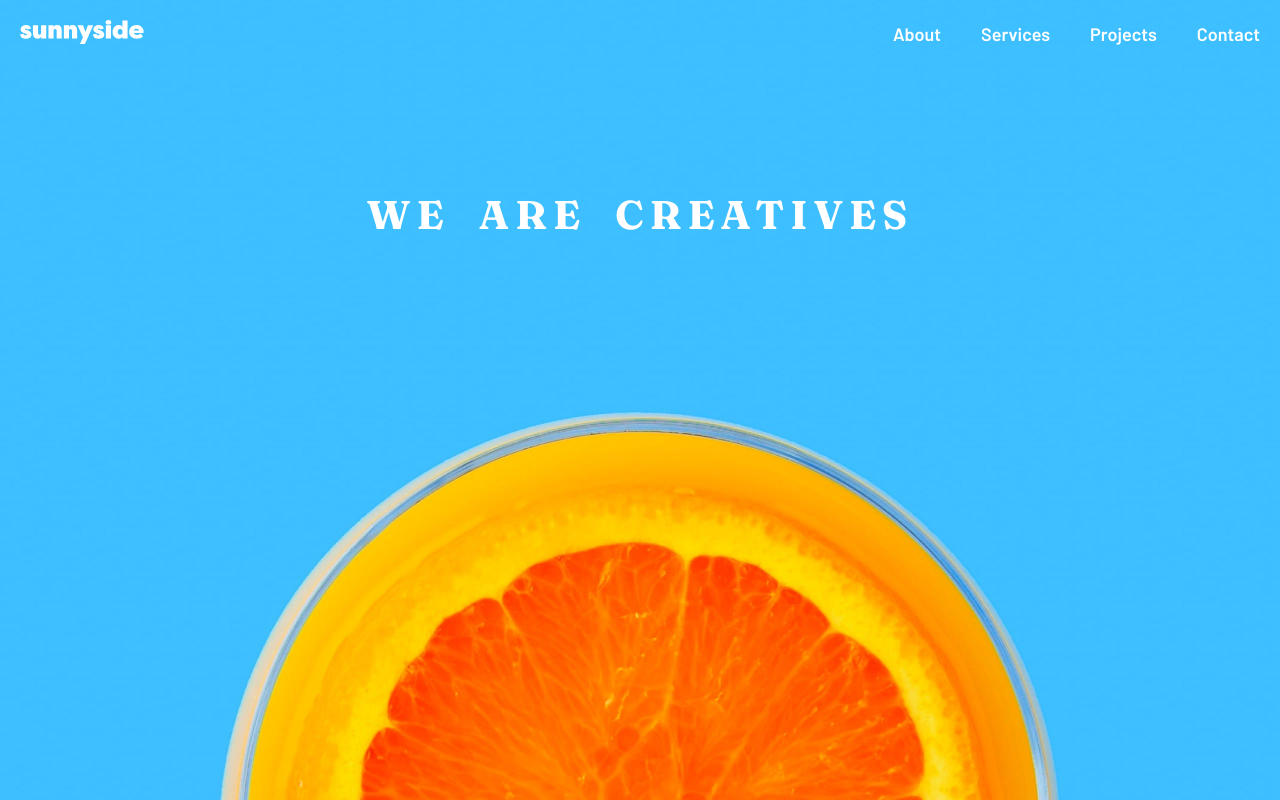
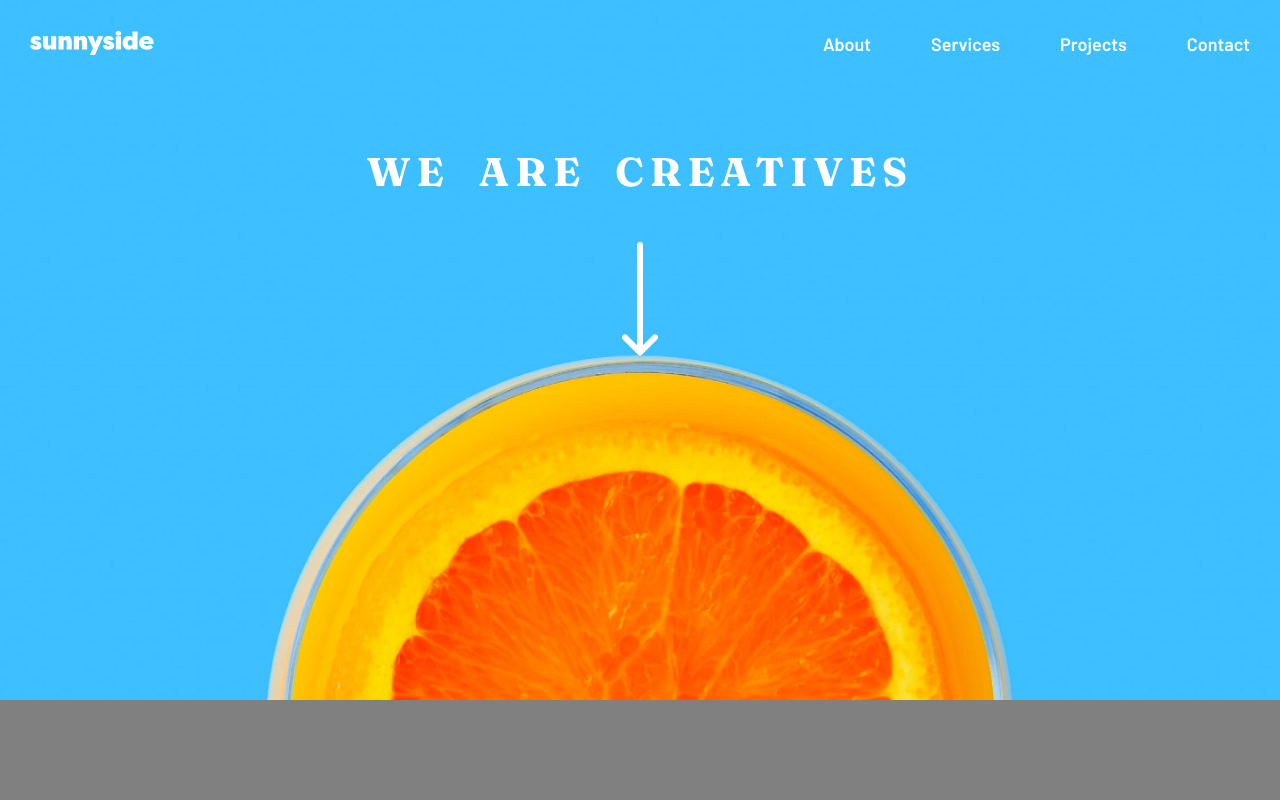
Before and after one commit to rudyjm3/sunnyside-agency-landing-page, a plain HTML site: page index.html in a window 1280 px wide. Drawn offline with Linux system fonts and the light colour scheme.

Commit message:
header section styling updated.

```diff
--- a/css/styles.css
+++ b/css/styles.css
@@ -3,6 +3,8 @@
 
 
 body{
+   display: flex;
+   justify-content: center;
    font-size: 18px;
    background-color: grey;
 }
@@ -14,8 +16,8 @@ body{
 /*== HEADER STYLING ==*/
 #header{
    width: 100%;
-   max-width: 1440px;
-   height: 100vh;
+   /*max-width: 1440px;*/
+   height: calc(100vh - 100px);
    position: relative;
    background-color: #3dbeff;
    background-image: url("../images/desktop/image-header.jpg");
@@ -33,7 +35,7 @@ body{
    width: 50%;
 }
 .logo-container > img{
-   margin-left: 20px;
+   margin-left: 30px;
 }
 .menu-container{
    width: 50%;
@@ -41,11 +43,22 @@ body{
 .ul-menu{
    display: flex;
    justify-content: flex-end;
-   margin-right: 20px;
    font-family: 'Barlow', sans-serif;
 }
 .li-menu-item{
-   margin-left: 40px;
+   padding: 15px 30px;
+   border-radius: 20px;
+   width: max-content;
+   cursor: pointer;
+   transition: all 0.5s ease-in-out;
+}
+.li-menu-item:hover{
+   background-color: #6ecefe;
+   font-family: 'Fraunces', serif;
+}
+.li-menu-item:active{
+   background-color: white;
+   color: #333;
 }
 .menu-link{
    text-decoration: none;
@@ -57,13 +70,19 @@ body{
 .main-title-wrapper{
    display: flex;
    justify-content: center;
-   margin-top: calc(10%);
+   align-items: center;
+   flex-wrap: wrap;
+   width: 100%;
+   margin-top: calc(5%);
 }
 .main-title{
    font-family: 'Fraunces', serif;
    font-size: 40px;
    color: white;
    text-transform: uppercase;
+   text-align: center;
    word-spacing: 15px;
-   letter-spacing: 6px;;
+   letter-spacing: 6px;
+   width: 100%;
+   margin-bottom: 50px;
 }
--- a/index.html
+++ b/index.html
@@ -36,6 +36,7 @@
 <!-- Hero Image Section -->
       <div class="main-title-wrapper">
          <div class="main-title"><h1>We Are Creatives</h1></div>
+         <div class="page-down"><img src="images\icon-arrow-down.svg" alt="" srcset=""></div>
       </div>
    </section>
 
```
